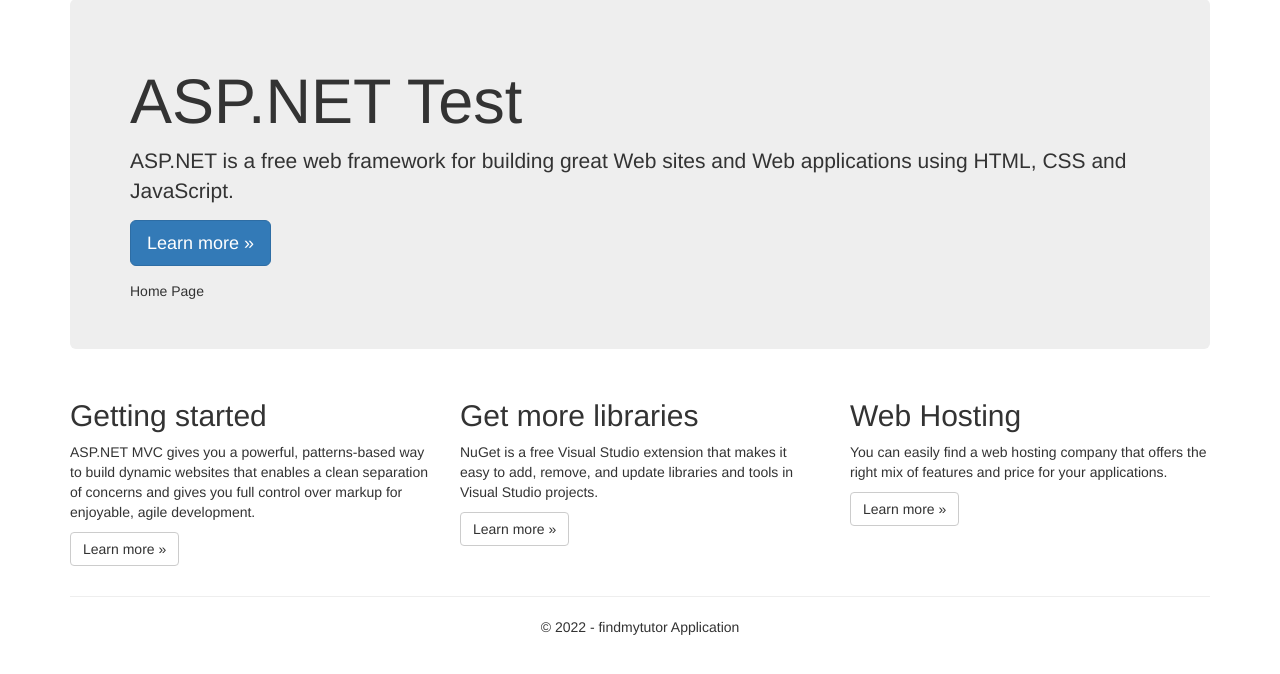
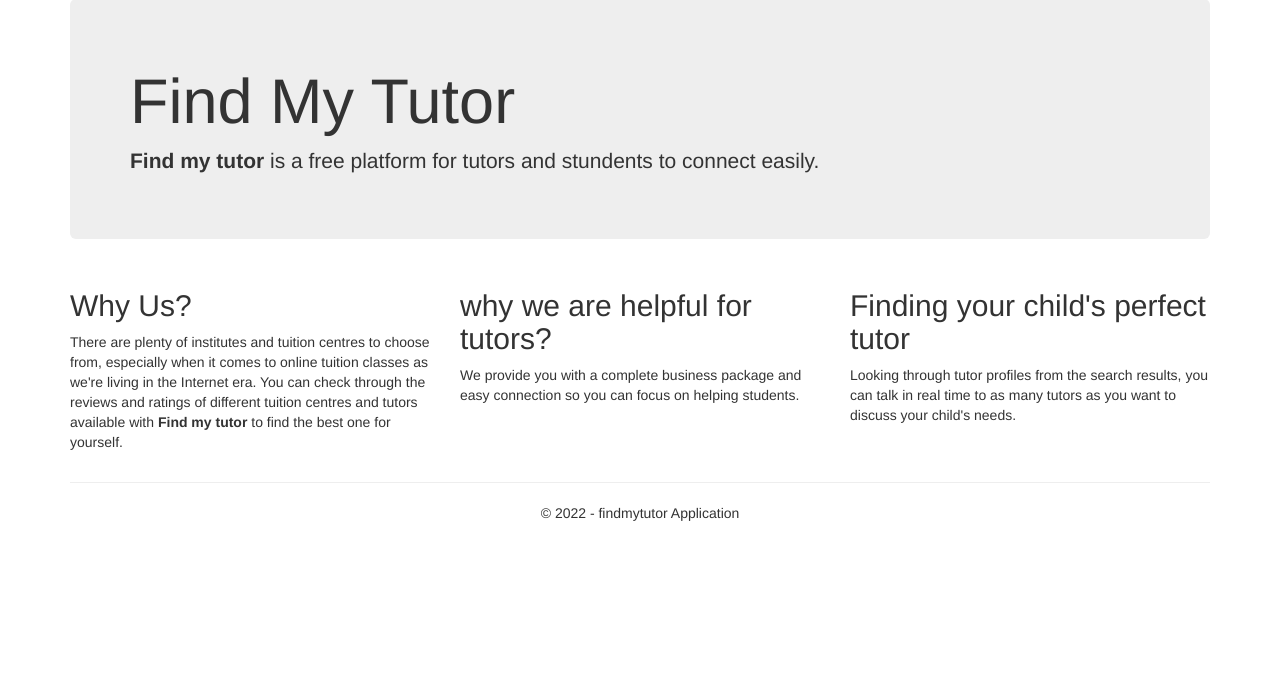
Before and after one commit to Ritika2704/findmytutor, an ASP.NET MVC app: page / in a window 1280 px wide. Shown: the part 51-725 px from the top of the page. Run offline with ASP.NET Core 8 and stand-ins for ASP.NET MVC 5, Linux system fonts and the light colour scheme; the project's own start-up code is not run; a stand-in starts its controllers and pages; some libraries are stand-ins or nearby versions.

Commit message:
editing in the main  page

```diff
--- a/findmytutor/Views/Home/Index.cshtml
+++ b/findmytutor/Views/Home/Index.cshtml
@@ -4,31 +4,30 @@
 }
 
 <div class="jumbotron">
-    <h1>ASP.NET Test</h1>
-    <p class="lead">ASP.NET is a free web framework for building great Web sites and Web applications using HTML, CSS and JavaScript.</p>
-    <p><a href="https://asp.net" class="btn btn-primary btn-lg">Learn more &raquo;</a></p>
+    <h1> Find My Tutor</h1>
+    <p class="lead"><b>Find my tutor</b> is a free platform for tutors and stundents to connect easily.</p>
 
-    @ViewBag.Title
+
 </div>
 
 <div class="row">
     <div class="col-md-4">
-        <h2>Getting started</h2>
+        <h2>Why Us?</h2>
         <p>
-            ASP.NET MVC gives you a powerful, patterns-based way to build dynamic websites that
-            enables a clean separation of concerns and gives you full control over markup
-            for enjoyable, agile development.
+            There are plenty of institutes and tuition centres to choose from,
+            especially when it comes to online tuition classes as we're living in the Internet era.
+            You can check through the reviews and ratings of different tuition centres and tutors available with <b>Find my tutor</b> to find the best one for yourself.
         </p>
-        <p><a class="btn btn-default" href="https://go.microsoft.com/fwlink/?LinkId=301865">Learn more &raquo;</a></p>
+        @*<p><a class="btn btn-default" href="https://go.microsoft.com/fwlink/?LinkId=301865">Learn more &raquo;</a></p>*@
     </div>
     <div class="col-md-4">
-        <h2>Get more libraries</h2>
-        <p>NuGet is a free Visual Studio extension that makes it easy to add, remove, and update libraries and tools in Visual Studio projects.</p>
-        <p><a class="btn btn-default" href="https://go.microsoft.com/fwlink/?LinkId=301866">Learn more &raquo;</a></p>
+        <h2>why we are helpful for tutors? </h2>
+        <p>We provide you with a complete business package and easy connection so you can focus on helping students.</p>
+        @*<p><a class="btn btn-default" href="https://go.microsoft.com/fwlink/?LinkId=301866">Learn more &raquo;</a></p>*@
     </div>
     <div class="col-md-4">
-        <h2>Web Hosting</h2>
-        <p>You can easily find a web hosting company that offers the right mix of features and price for your applications.</p>
-        <p><a class="btn btn-default" href="https://go.microsoft.com/fwlink/?LinkId=301867">Learn more &raquo;</a></p>
+        <h2>Finding your child's perfect tutor</h2>
+        <p>Looking through tutor profiles from the search results, you can talk in real time to as many tutors as you want to discuss your child's needs.</p>
+        @*<p><a class="btn btn-default" href="https://go.microsoft.com/fwlink/?LinkId=301867">Learn more &raquo;</a></p>*@
     </div>
 </div>
```
